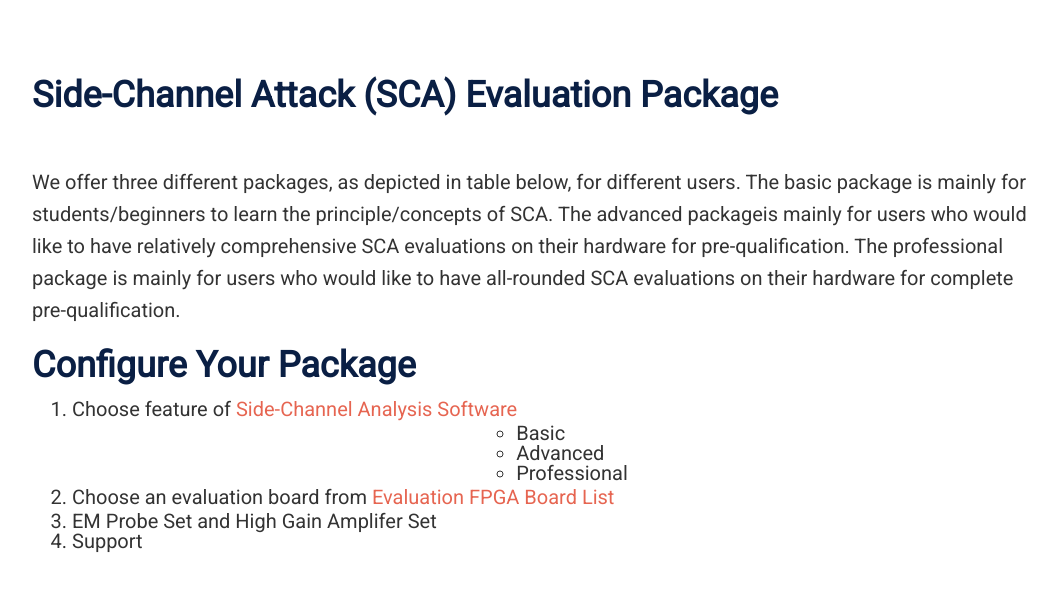
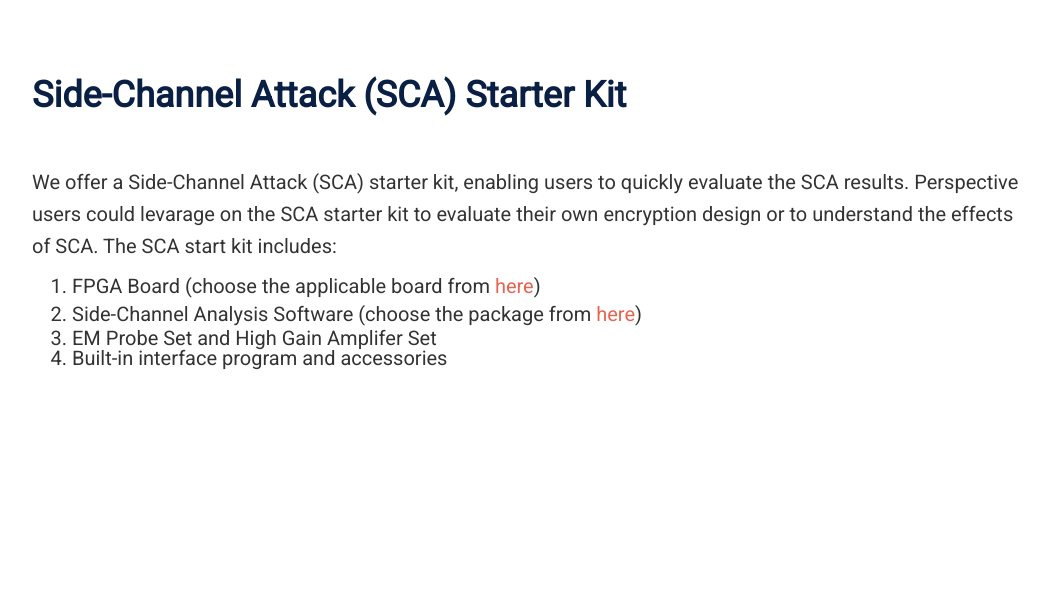
Before and after one commit to async2secure/async2secure.github.io, a Jekyll site: the page built from _pages/products/side_channel_attack_evaluation_package.md, in a window 1280 px wide and 900 px high, cut to the strip 279-871 px from the top of the window. Shown: the whole strip, without its empty margins (108-1165 px from the left). Built offline with Jekyll 4.4.1, drawn with Linux system fonts in a browser that asks for light colours; some web fonts are replaced.

Commit message:
change text

```diff
--- a/_pages/products/side_channel_attack_evaluation_package.md
+++ b/_pages/products/side_channel_attack_evaluation_package.md
@@ -27,24 +27,20 @@ font-size: 20px;
 
 <article class="new">
    <br>
-   <h3>Side-Channel Attack (SCA) Evaluation Package</h3>
+   <h3>Side-Channel Attack (SCA) Starter Kit</h3>
    <br>
       <br>
-<p>We offer three different packages, as depicted in table below, for different users. The basic package is mainly for students/beginners to learn the principle/concepts of SCA. The advanced packageis mainly for users who would like to have relatively comprehensive SCA evaluations on their hardware for pre-qualification. The professional package is mainly for users who would like to have all-rounded SCA evaluations on their hardware for complete pre-qualification.</p>
+<p>We offer a Side-Channel Attack (SCA) starter kit, enabling users to quickly evaluate the SCA results.  Perspective users could levarage on the SCA starter kit to evaluate their own encryption design or to understand the effects of SCA.  The SCA start kit includes:
 
-<h3>Configure Your Package</h3>
+</p>
 
 <ol>
-  <li class="big">Choose feature of <a class="link" style="font-size:20px"  href="{{ site.baseurl }}{% link _pages/products/side_channel_analysis_software.md %}">Side-Channel Analysis Software</a></li>
-      <ul>
-      <li class="big">  Basic</li>
-       <li class="big">  Advanced</li>
-       <li class="big">  Professional</li>
-    </ul>
-  <li class="big">Choose an evaluation board from <a class="link" style="font-size:20px"  href="{{ site.baseurl }}{% link _pages/products/fpga_evaluation_boards.md %}">Evaluation FPGA Board List</a>
+  <li class="big"> FPGA Board (choose the applicable board from <a class="link" style="font-size:20px"  href="{{ site.baseurl }}{% link _pages/products/fpga_evaluation_boards.md %}">here</a>)
   </li>
+  <li class="big">Side-Channel Analysis Software (choose the package from <a class="link" style="font-size:20px"  href="{{ site.baseurl }}{% link _pages/products/side_channel_analysis_software.md %}">here</a>)</li>
+
   <li class="big">EM Probe Set and High Gain Amplifer Set</li>
-  <li class="big">Support</li>
+  <li class="big">Built-in interface program and accessories</li>
 </ol>
 
 <a id="first"></a>
```
Also changed, not shown: _pages/products/side_channel_analysis_software.md (+3 -3 lines).
